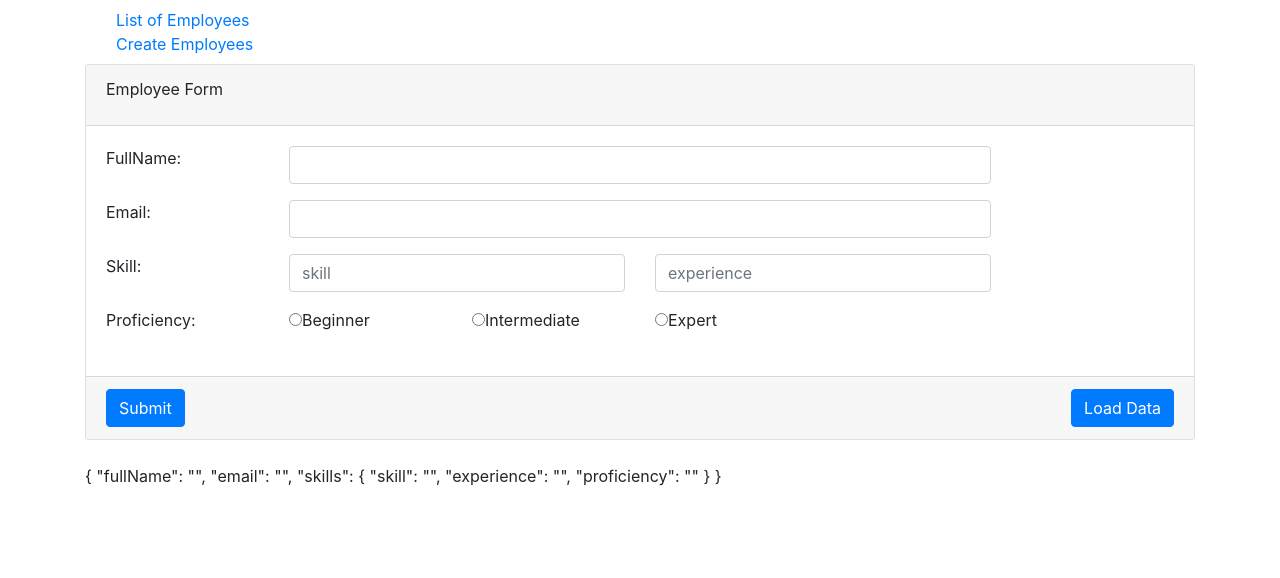
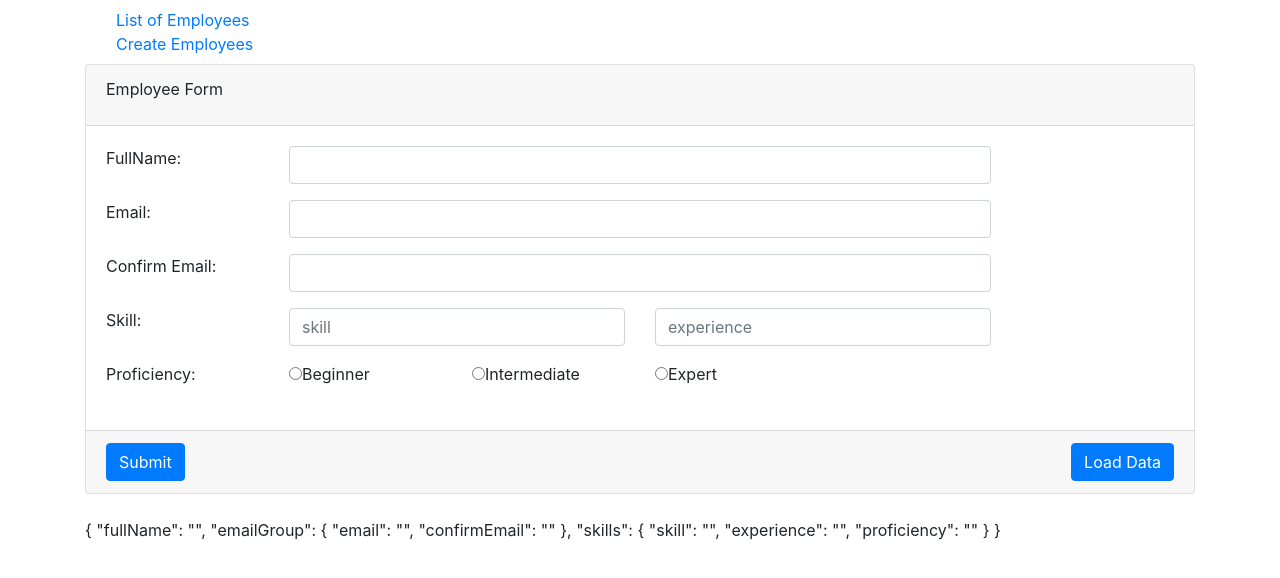
Before and after one commit to gauravrattan76/Angular6_Reactive_Forms, an Angular app: page /create in a window 1280 px wide. Shown: the top 578 px of the page. Built offline with nearby package versions, Linux system fonts and the light colour scheme.

Commit message:
Cross field Validation for email and confirm email

```diff
--- a/src/app/employee/create-employee/create-employee.component.html
+++ b/src/app/employee/create-employee/create-employee.component.html
@@ -18,6 +18,7 @@
           </div>
         </div>
       </div>
+      <div formGroupName="emailGroup">
       <div class="form-group" [ngClass]="{'has-error':formErrors.email}">
         <div class="row">
           <div class="col-md-2">
@@ -31,6 +32,20 @@
           </div>
         </div>
       </div>
+      <div class="form-group" [ngClass]="{'has-error':formErrors.confirmEmail || formErrors.emailGroup}">
+        <div class="row">
+          <div class="col-md-2">
+            <label class="control-label" for="confirmEmail">Confirm Email:</label>
+          </div>
+          <div class="col-md-8">
+            <input type="email" name="confirmEmail" class="form-control" formControlName="confirmEmail"  (blur)="logKeyValuePairs()">
+            <span class="help-block" *ngIf="formErrors.confirmEmail || formErrors.emailGroup">
+              {{formErrors.confirmEmail ? formErrors.confirmEmail : formErrors.emailGroup}}
+              </span>
+          </div>
+        </div>
+      </div>
+    </div>
       <div formGroupName="skills">
         <div class="form-group">
           <div class="row">
--- a/src/app/employee/create-employee/create-employee.component.ts
+++ b/src/app/employee/create-employee/create-employee.component.ts
@@ -14,7 +14,10 @@ export class CreateEmployeeComponent implements OnInit {
   ngOnInit() {
     this.employeeForm = this._fb.group({
       fullName: ["", [Validators.required, Validators.minLength(2), Validators.maxLength(10)]],
-      email: ["", [Validators.required, customValidtors.emailDomain('ge.com')]],
+      emailGroup:this._fb.group({
+        email: ["", [Validators.required, customValidtors.emailDomain('ge.com')]],
+        confirmEmail:['',Validators.required],
+      },{validator:matchEmails}),
       skills: this._fb.group({
         skill: ["", Validators.required],
         experience: ["", Validators.required],
@@ -30,6 +33,8 @@ export class CreateEmployeeComponent implements OnInit {
   formErrors = {
     'fullName': '',
     'email': '',
+    'confirmEmail':'',
+    'emailGroup':'',
     'skill': '',
     'experience': '',
     'proficiency': ''
@@ -45,6 +50,12 @@ export class CreateEmployeeComponent implements OnInit {
       'emailDomain': 'Email domain should be GE.com',
       'required': 'Email is required.'
     },
+    'confirmEmail':{
+      'required':'Confirm Email is required'
+    },
+    'emailGroup':{
+    'emailMismatch':'email and confirm email don not match'
+    },
     'skill': {
       'required': 'Skill Name is required.',
     },
@@ -58,17 +69,12 @@ export class CreateEmployeeComponent implements OnInit {
 
 
   onSubmit() {
-    console.log(this.employeeForm.value);
   }
 
   logKeyValuePairs(group: FormGroup = this.employeeForm) {
     Object.keys(group.controls).forEach((key) => {
       const abstractControl = group.get(key);
-      if (abstractControl instanceof FormGroup) {
-        this.logKeyValuePairs(abstractControl)
-      }
-      else {
-        this.formErrors[key] = "";
+      this.formErrors[key] = "";
         if (abstractControl && !abstractControl.valid && (abstractControl.touched)) {
           const messages = this.validationMessages[key];
 
@@ -78,9 +84,22 @@ export class CreateEmployeeComponent implements OnInit {
             }
           }
         }
+      if (abstractControl instanceof FormGroup) {
+        this.logKeyValuePairs(abstractControl)
       }
     });
-    console.log(this.formErrors);
   }
 
 }
+
+
+function matchEmails(group: AbstractControl): { [key: string]: any } | null {
+  const emailControl = group.get('email');
+  const confirmEmailControl = group.get('confirmEmail');
+
+  if (emailControl.value === confirmEmailControl.value || confirmEmailControl.pristine) {
+    return null;
+  } else {
+    return { 'emailMismatch': true };
+  }
+}
```
